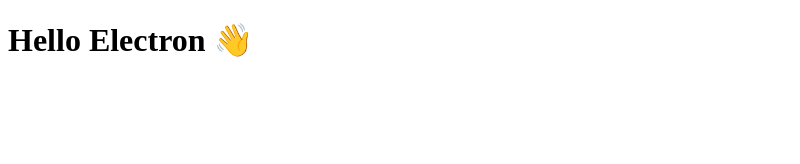
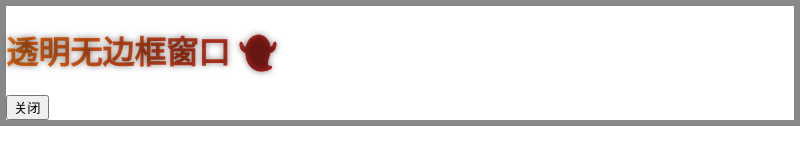
Before and after one commit to mo7cc-games/electron-demo, an Electron app: page index.html in a window 800 px wide. Drawn offline with Linux system fonts and the light colour scheme.

Commit message:
透明无边框窗口搞定

```diff
--- a/index.html
+++ b/index.html
@@ -1,13 +1,34 @@
-<!DOCTYPE html>
+<!doctype html>
 <html>
   <head>
-    <meta charset="UTF-8" />
-    <title>Hello Electron</title>
+    <style>
+      body {
+        margin: 0;
+        background: transparent; /* 关键 */
+      }
+      .windows {
+        border: 6px solid #888; /* 窗口边框 */
+        -webkit-app-region: drag; /* 允许拖动窗口 */
+      }
+
+      .closeBtn {
+        -webkit-app-region: no-drag; /* 按钮区域不可拖动 */
+      }
+
+      .textbox {
+        /* 渐变文字：在支持的浏览器中使用背景裁剪实现文字渐变，保留回退色 */
+        background: linear-gradient(90deg, #ff7a18 0%, #af002d 50%, #319197 100%);
+        -webkit-background-clip: text;
+        background-clip: text;
+        -webkit-text-fill-color: transparent;
+        text-shadow: 0 0 6px rgba(0, 0, 0, 0.5); /* 可选：轻微阴影提高可读性 */
+      }
+    </style>
   </head>
   <body>
-    <h1>Hello Electron 👋</h1>
-    <script>
-      console.log("Renderer process running");
-    </script>
+    <div class="windows">
+      <h1 class="textbox">透明无边框窗口 👻</h1>
+      <button class="closeBtn" onclick="window.close()">关闭</button>
+    </div>
   </body>
 </html>
--- a/main.js
+++ b/main.js
@@ -4,6 +4,9 @@
   const win = new BrowserWindow({
     width: 800,
     height: 600,
+    frame: false, // 去掉系统边框
+    transparent: true, // 背景透明
+    resizable: true, // 是否允许缩放
     webPreferences: {
       nodeIntegration: true, // 允许在渲染进程使用 Node API
     },
```
Also changed, not shown: README.md.
